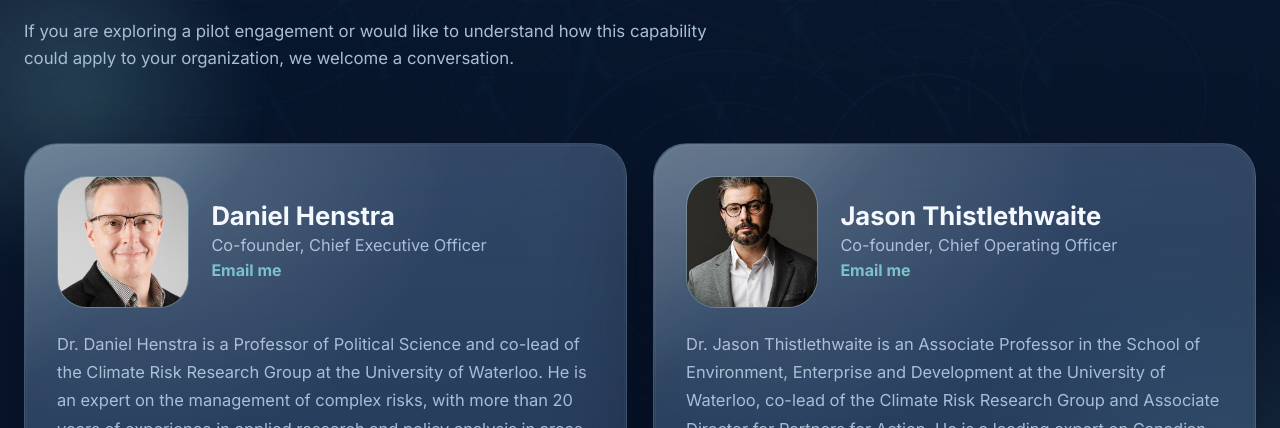
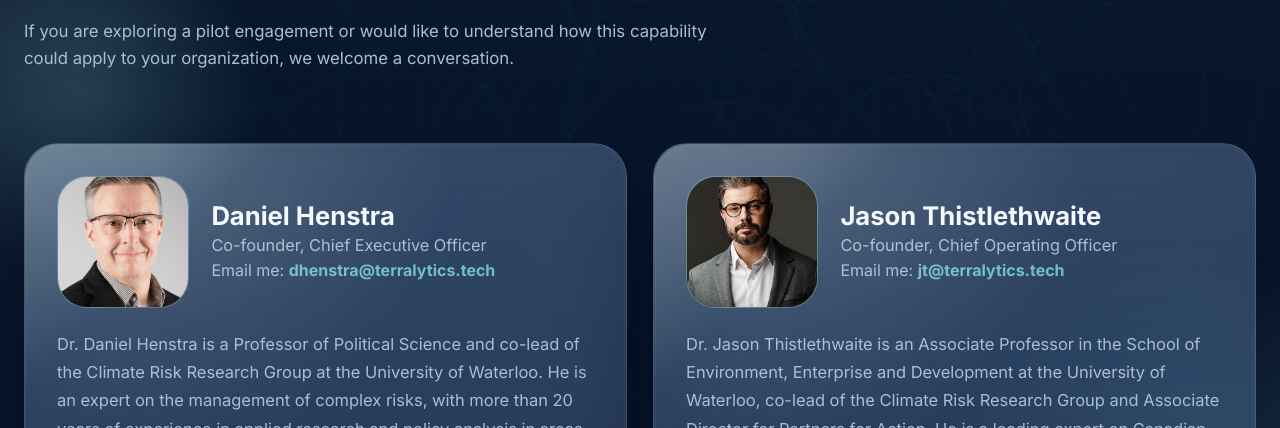
Before and after one commit to Terralytics-Technologies/landingpage, a plain HTML site: page contact.html in a window 1280 px wide. Shown: the part 372-800 px from the top of the page. Drawn offline with Linux system fonts and the light colour scheme.

Commit message:
feedback updates 3

```diff
--- a/contact.html
+++ b/contact.html
@@ -48,7 +48,8 @@
                     <h3>Daniel Henstra</h3>
                     <p class="contact-role">Co-founder, Chief Executive Officer</p>
                     <p class="contact-linkline">
-                      <a href="mailto:dhenstra@terralytics.tech">Email me</a>
+                      Email me:
+                      <a href="mailto:dhenstra@terralytics.tech">dhenstra@terralytics.tech</a>
                     </p>
                   </div>
                 </div>
@@ -82,7 +83,8 @@
                     <h3>Jason Thistlethwaite</h3>
                     <p class="contact-role">Co-founder, Chief Operating Officer</p>
                     <p class="contact-linkline">
-                      <a href="mailto:jt@terralytics.tech">Email me</a>
+                      Email me:
+                      <a href="mailto:jt@terralytics.tech">jt@terralytics.tech</a>
                     </p>
                   </div>
                 </div>
```
